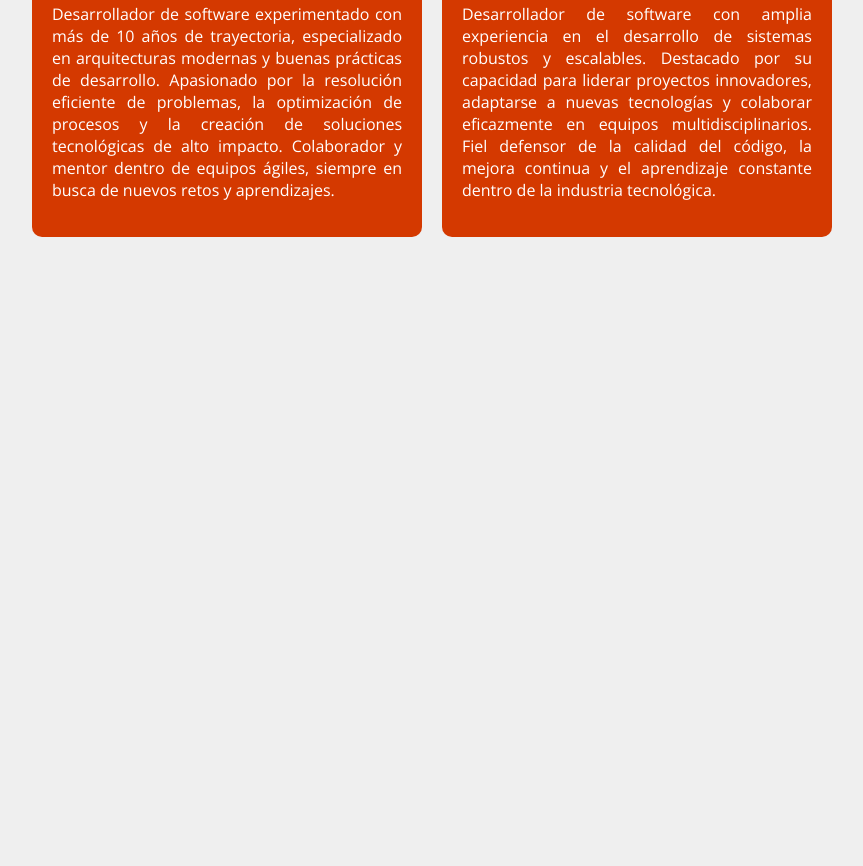
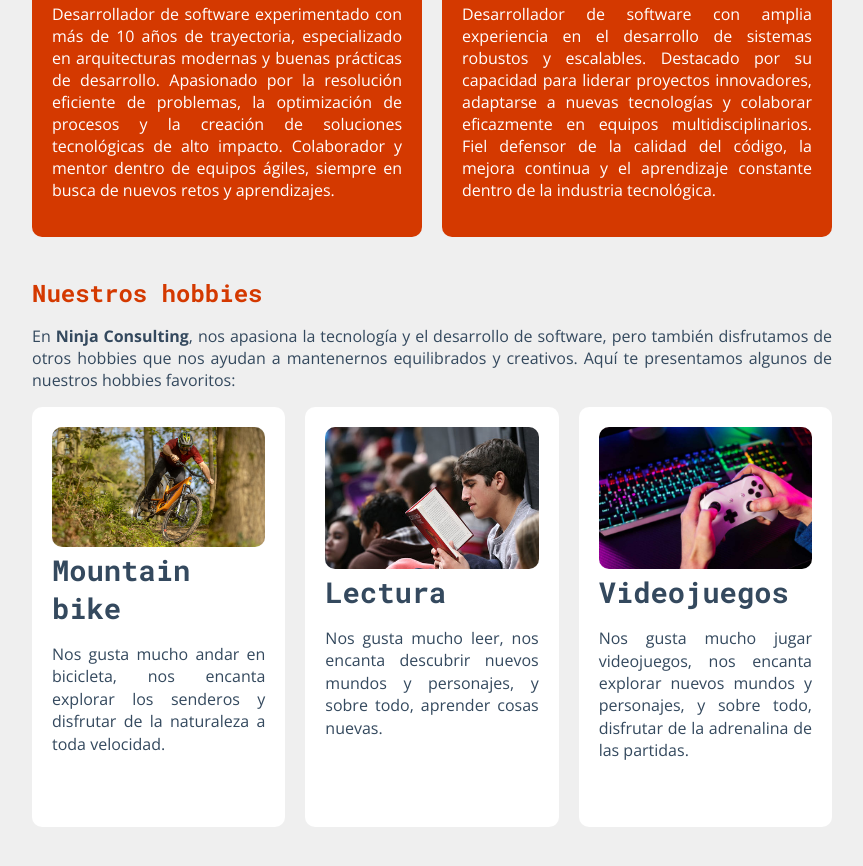
Before and after one commit to diegogarcesj/diegogarcesj.github.io, a plain HTML site: page quienes_somos.html in a window 1280 px wide. Shown: the part 622-1488 px from the top of the page, without its empty margins (208-1071 px from the left). Before the commit the page ends 939 px from the top, so only its background shows below. Drawn offline with nearby package versions, Linux system fonts and the light colour scheme.

Commit message:
add sección adicional: hobbies, y elementos semánticos

```diff
--- a/assets/css/styles.css
+++ b/assets/css/styles.css
@@ -55,7 +55,7 @@ body {
   margin: 80px auto;
 }
 
-main {
+.home-main {
   margin-top: 0;
 }
 
@@ -64,7 +64,7 @@ h1, h2 {
   margin-bottom: 16px;
 }
 
-h1 {
+h1, .orange-text {
   color: #d43900;
 }
 
@@ -72,6 +72,10 @@ p {
   font-family: "Open Sans", sans-serif;
   text-align: justify;
   margin-bottom: 16px;
+}
+
+main {
+  margin-bottom: 40px;
 }
 
 .profile-image {
@@ -184,7 +188,7 @@ button {
     flex: 1;
   }
 
-  main {
+  .home-main {
     margin-top: 200px;
   }
 
--- a/quienes_somos.html
+++ b/quienes_somos.html
@@ -22,10 +22,9 @@
     </ul>
   </nav>
   <div class="container">
-
+    <main>
       <h1>Quiénes somos</h1>
       <p>Somos <strong>Ninja Consulting</strong>, una consultora de desarrollo de software con amplia experiencia en la creación de soluciones digitales innovadoras y de alto impacto. Nuestro equipo está conformado por profesionales apasionados por la tecnología, el aprendizaje constante y la excelencia en cada proyecto. Nos especializamos en transformar desafíos empresariales complejos en herramientas digitales eficientes, escalables y seguras. Trabajamos con metodologías ágiles, promovemos la colaboración y la mejora continua, y acompañamos a nuestros clientes en todo el ciclo de vida de sus productos, desde la conceptualización hasta el lanzamiento y evolución. En <strong>Ninja Consulting</strong>, tu visión y necesidades son nuestra prioridad: desarrollamos software robusto, confiable y a la medida para impulsar tu éxito en el mundo digital.</p>
-
 
       <div class="cards">
         <div class="card">
@@ -40,7 +39,34 @@
           <p>Desarrollador de software con amplia experiencia en el desarrollo de sistemas robustos y escalables. Destacado por su capacidad para liderar proyectos innovadores, adaptarse a nuevas tecnologías y colaborar eficazmente en equipos multidisciplinarios. Fiel defensor de la calidad del código, la mejora continua y el aprendizaje constante dentro de la industria tecnológica.</p>
         </div>
       </div>
+    </main>
 
+    <section>
+      <!-- Sección adicional: hobbies -->
+      <h2 class="orange-text">Nuestros hobbies</h2>
+      <p>En <strong>Ninja Consulting</strong>, nos apasiona la tecnología y el desarrollo de software, pero también disfrutamos de otros hobbies que nos ayudan a mantenernos equilibrados y creativos. Aquí te presentamos algunos de nuestros hobbies favoritos:</p>
+
+      <div class="info-grid">
+        <div class="info-item">
+          <img src="assets/img/mtb.png" alt="Mountain bike" class="info-img">
+          <h2 class="info-title">Mountain bike</h2>
+          <p class="info-desc">Nos gusta mucho andar en bicicleta, nos encanta explorar los senderos y disfrutar de la naturaleza a toda velocidad.</p>
+        </div>
+
+        <div class="info-item">
+          <img src="assets/img/reading.png" alt="Lectura" class="info-img">
+          <h2 class="info-title">Lectura</h2>
+          <p class="info-desc">Nos gusta mucho leer, nos encanta descubrir nuevos mundos y personajes, y sobre todo, aprender cosas nuevas.</p>
+        </div>
+
+        <div class="info-item">
+          <img src="assets/img/gamer.png" alt="Videojuegos" class="info-img">
+          <h2 class="info-title">Videojuegos</h2>
+          <p class="info-desc">Nos gusta mucho jugar videojuegos, nos encanta explorar nuevos mundos y personajes, y sobre todo, disfrutar de la adrenalina de las partidas.</p>
+        </div>
+      </div>
+
+    </section>
   </div>
 
 </body>
```
Also changed, not shown: contacto.html (+2 -1 lines), index.html (+1 -1 lines), proyectos.html (+2 -1 lines), assets/img/gamer.png (added), assets/img/mtb.png (added), assets/img/reading.png (added). Lines whose indentation alone changed are shown as unchanged.
